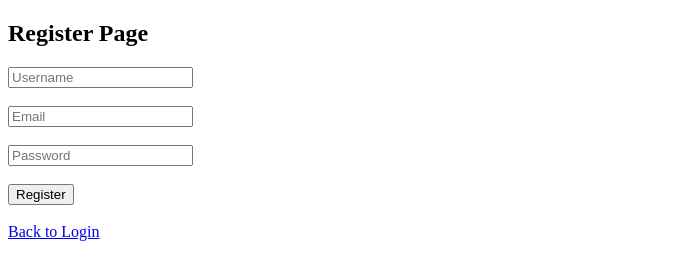
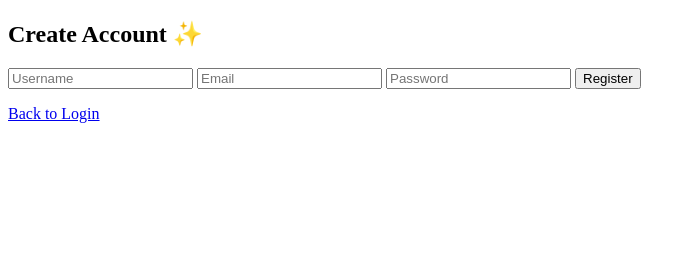
Before and after one commit to baasu2006/Infosys-milestone, a plain HTML site: page register.html in a window 1280 px wide. Shown: the whole page, without its empty margins (0-696 px from the left). Drawn offline with Linux system fonts and the light colour scheme.

Commit message:
Revamp register.html for better user experience
Updated the registration page layout and improved the structure.

```diff
--- a/register.html
+++ b/register.html
@@ -2,19 +2,22 @@
 <html>
 <head>
     <title>Register</title>
+    <link rel="stylesheet" href="style.css">
 </head>
 <body>
-    <h2>Register Page</h2>
 
-    <input type="text" id="username" placeholder="Username"><br><br>
-    <input type="email" id="reg_email" placeholder="Email"><br><br>
-    <input type="password" id="reg_password" placeholder="Password"><br><br>
+<div class="container">
+    <h2>Create Account ✨</h2>
+
+    <input type="text" id="username" placeholder="Username">
+    <input type="email" id="reg_email" placeholder="Email">
+    <input type="password" id="reg_password" placeholder="Password">
 
     <button onclick="register()">Register</button>
 
-    <br><br>
-    <a href="index.html">Back to Login</a>
+    <p><a href="index.html">Back to Login</a></p>
+</div>
 
-    <script src="script.js"></script>
+<script src="script.js"></script>
 </body>
 </html>
```
